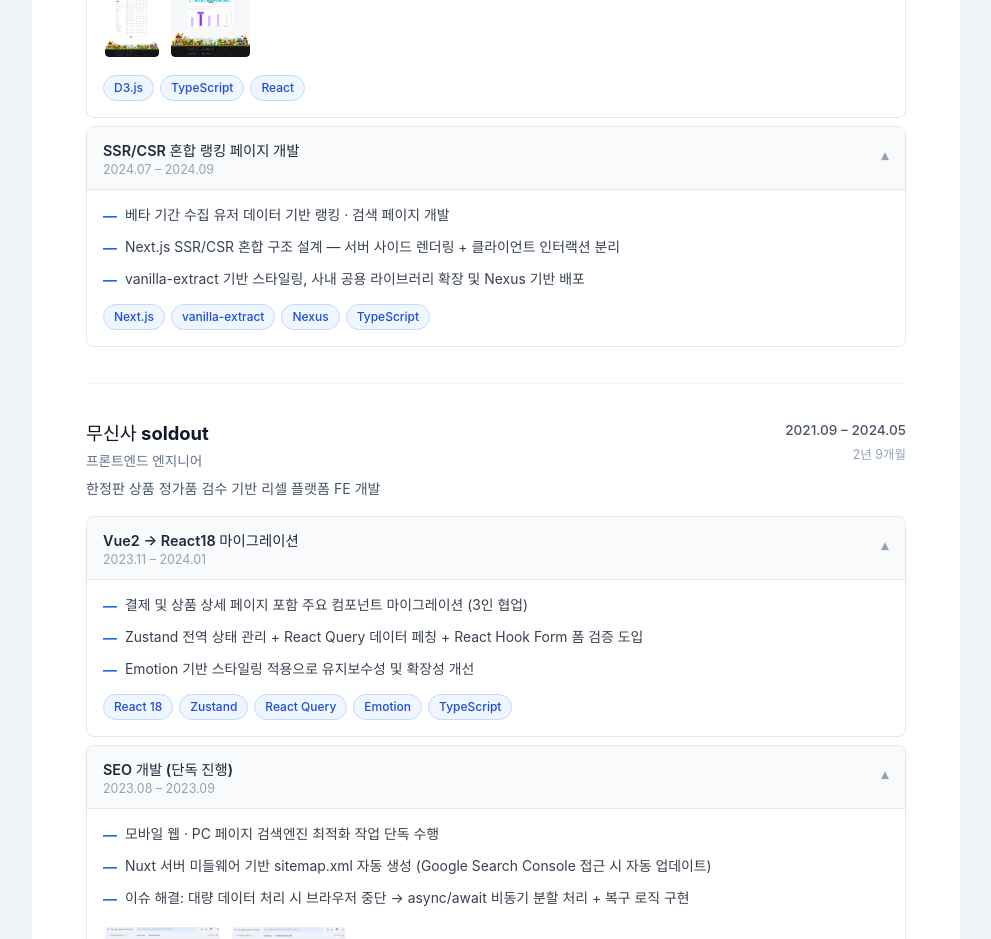
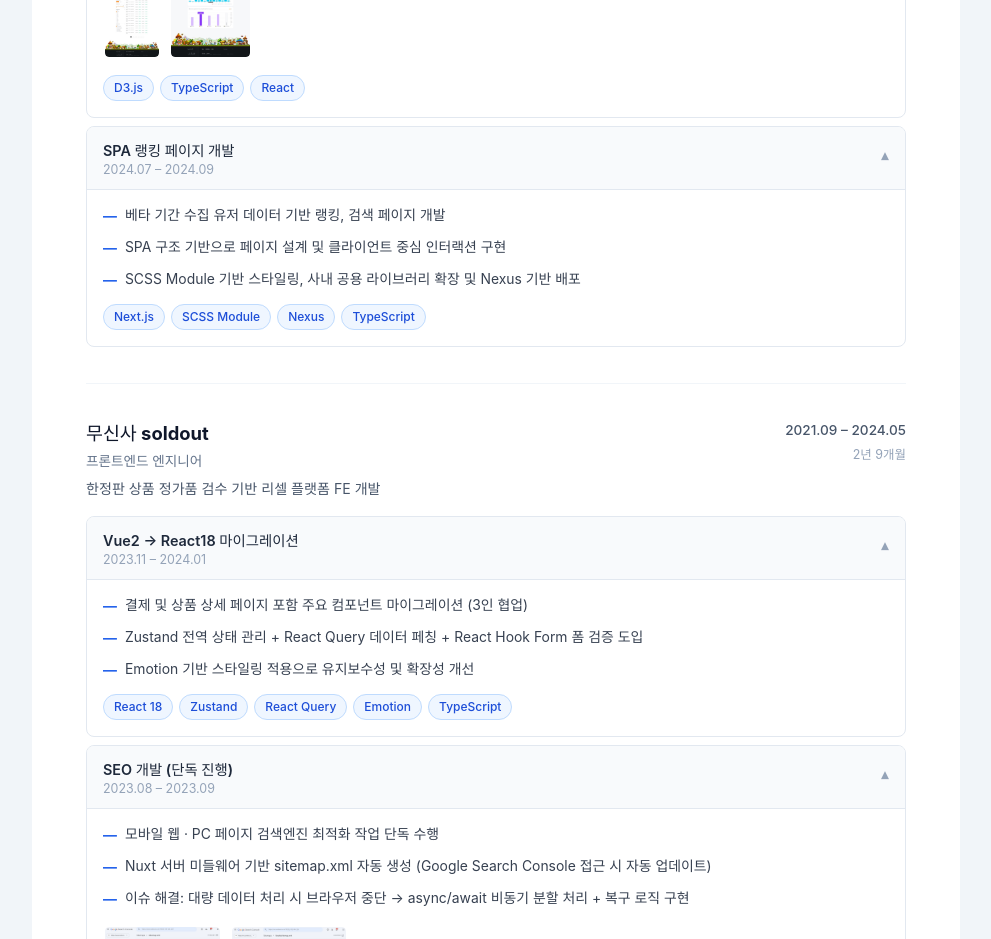
Before and after one commit to 33upsiege/33upsiege.github.io, a React (Vite) app: page / in a window 1280 px wide. Shown: the part 2240-3179 px from the top of the page, without its empty margins (144-1135 px from the left). Built offline with nearby package versions, Linux system fonts and the light colour scheme; a web font is replaced by a local one.

Commit message:
fix: modify resume.ts

```diff
--- a/src/data/resume.ts
+++ b/src/data/resume.ts
@@ -109,14 +109,14 @@ export const experiences: Experience[] = [
         ]
       },
       {
-        name: 'SSR/CSR 혼합 랭킹 페이지 개발',
+        name: 'SPA 랭킹 페이지 개발',
         period: '2024.07 – 2024.09',
         highlights: [
-          '베타 기간 수집 유저 데이터 기반 랭킹 · 검색 페이지 개발',
-          'Next.js SSR/CSR 혼합 구조 설계 — 서버 사이드 렌더링 + 클라이언트 인터랙션 분리',
-          'vanilla-extract 기반 스타일링, 사내 공용 라이브러리 확장 및 Nexus 기반 배포',
+          '베타 기간 수집 유저 데이터 기반 랭킹, 검색 페이지 개발',
+          'SPA 구조 기반으로 페이지 설계 및 클라이언트 중심 인터랙션 구현',
+          'SCSS Module 기반 스타일링, 사내 공용 라이브러리 확장 및 Nexus 기반 배포',
         ],
-        tags: ['Next.js', 'vanilla-extract', 'Nexus', 'TypeScript']
+        tags: ['Next.js', 'SCSS Module', 'Nexus', 'TypeScript']
       },
     ]
   },
```
